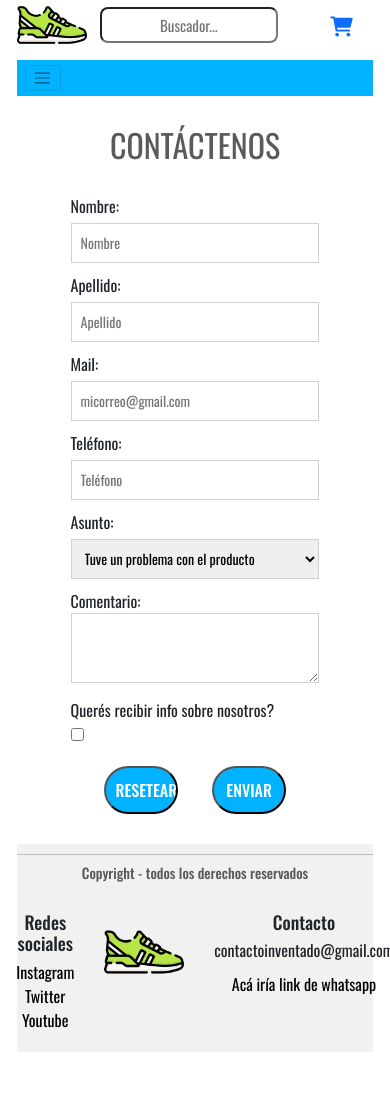
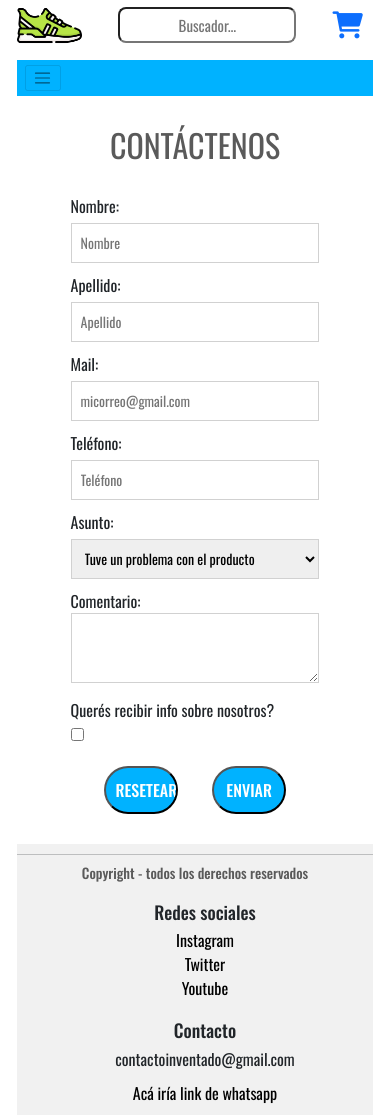
Before and after one commit to NahuelRudel/Tienda-Web, a plain HTML site: page pages/contacto.html in a window 390 px wide. Before the commit the page ends 1052 px from the top, so only its background shows below. Drawn offline with nearby package versions, Linux system fonts and the light colour scheme.

Commit message:
correccion header y footer

```diff
--- a/assets/css/styles.css
+++ b/assets/css/styles.css
@@ -107,9 +107,18 @@ h1 {
     }
 
     .header__nav__menu--right {
-        margin-top: 10px;
-        font-size: 2rem;
+        margin-top: 7px;
+        font-size: 2.7rem;
         display: block;
+        padding: 0 10px 0 0;
+    }
+
+    .header__nav__menu--right li {
+        padding: 0 0;
+    }
+
+    .header__img {
+        width: 65px;
     }
 }
 
@@ -318,6 +327,17 @@ h1 {
         grid-column: 1/2;
     }
 
+    .footer__links {
+        padding: 10px 0;
+    }
+
+    .footer__container {
+        grid-template-columns: 100%;
+    }
+
+    .footer__img {
+        display: none;
+    }
 }
 
 /* EMPIEZA CATEGORÍAS */
```
Also changed, not shown: index.html (+1 -1 lines).
